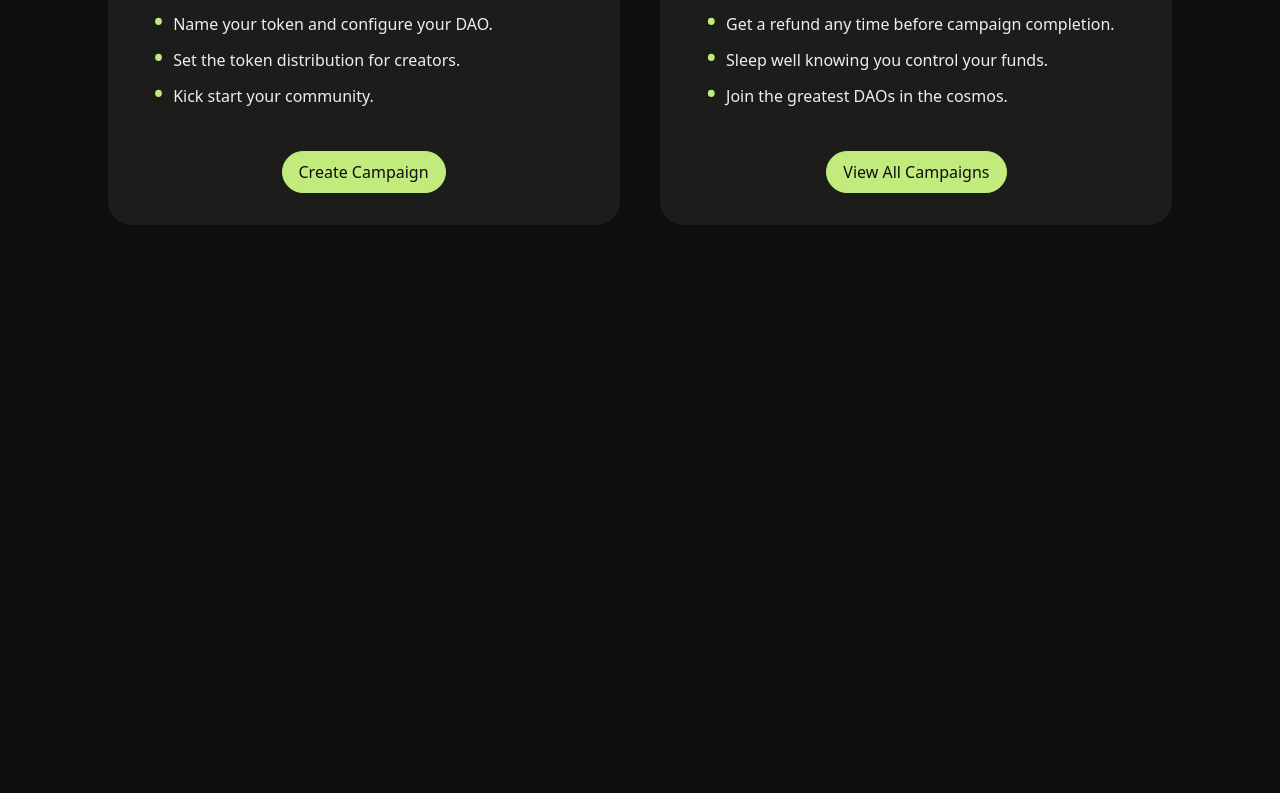
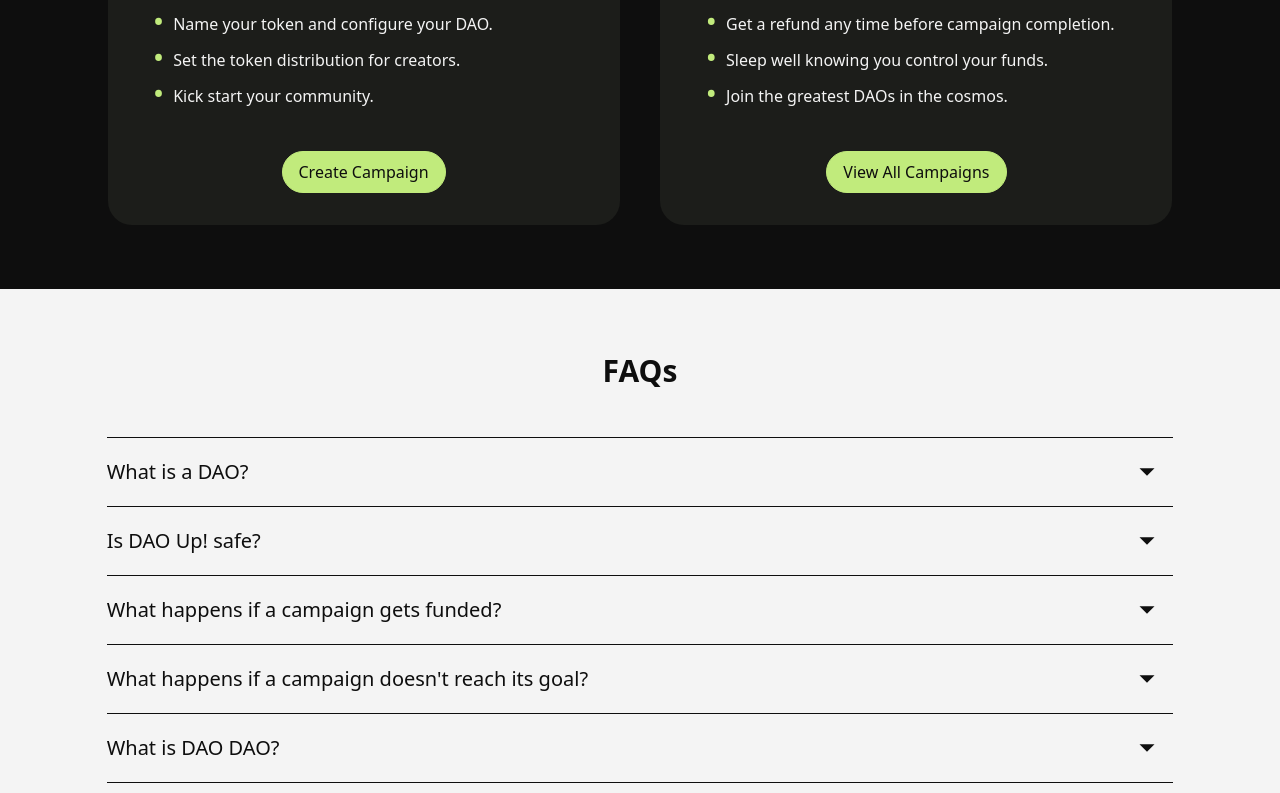
Before and after one commit to NoahSaso/dao-up, a Next.js app in the folder ui/: page / in a window 1280 px wide. Shown: the part 1295-2088 px from the top of the page. Before the commit the page ends 1584 px from the top, so only its background shows below. Built offline with nearby package versions, Linux system fonts and the light colour scheme.

Commit message:
faq done

```diff
--- a/ui/package.json
+++ b/ui/package.json
@@ -14,6 +14,7 @@
     "postcss": "^8.4.5",
     "react": "17.0.2",
     "react-dom": "17.0.2",
+    "react-icons": "^4.3.1",
     "sass": "^1.49.0",
     "sharp": "^0.29.3",
     "tailwindcss": "^3.0.18"
--- a/ui/pages/index.tsx
+++ b/ui/pages/index.tsx
@@ -1,7 +1,8 @@
 import cn from "classnames"
 import type { NextPage } from "next"
 import Image from "next/image"
-import { FC, ReactNode } from "react"
+import { FC, ReactNode, useState } from "react"
+import { GoTriangleDown } from "react-icons/go"
 
 import { ButtonLink } from "../components"
 
@@ -63,8 +64,69 @@ const Card: FC<CardProps> = ({
   </div>
 )
 
-const Home: NextPage = () => {
+interface FAQQuestionProps {
+  question: string
+  answer: string
+}
+const FAQQuestion: FC<FAQQuestionProps> = ({ question, answer }) => {
+  const [open, setOpen] = useState(false)
+
   return (
+    <div className={cn("py-5", "border-t border-dark last:border-b")}>
+      <div
+        className={cn(
+          "flex flex-row justify-between items-center",
+          "pr-4",
+          "cursor-pointer select-non"
+        )}
+        onClick={() => setOpen((o) => !o)}
+      >
+        <h2 className="font-medium text-xl pr-10">{question}</h2>
+        <GoTriangleDown
+          size={20}
+          className={cn("transition-all", {
+            "rotate-180": open,
+          })}
+        />
+      </div>
+      <p
+        className={cn(
+          "pl-4 pr-12 transition-all overflow-hidden max-h-0 my-0",
+          {
+            "max-h-max my-4": open,
+          }
+        )}
+      >
+        {answer}
+      </p>
+    </div>
+  )
+}
+
+const faqQAs = [
+  {
+    q: "What is a DAO?",
+    a: "DAO stands for Decentralized Autonomous Organization. DAOs reduce organizational overhead by extending the trust advantages of blockchain to community funding. They're used for everything from community art ownership to running entire stablecoins.",
+  },
+  {
+    q: "Is DAO Up! safe?",
+    a: "nah",
+  },
+  {
+    q: "What happens if a campaign gets funded?",
+    a: "everyone gets refunded",
+  },
+  {
+    q: "What happens if a campaign doesn't reach its goal?",
+    a: "cool stuff",
+  },
+  {
+    q: "What is DAO DAO?",
+    a: "The future.",
+  },
+]
+
+const Home: NextPage = () => (
   <>
     <CenteredColumn className="pt-5 text-center">
       <h1 className={cn("font-semibold", "text-4xl lg:text-5xl xl:text-6xl")}>
@@ -88,24 +150,22 @@ const Home: NextPage = () => {
 
     <CenteredColumn topSpace>
       <div className="w-full md:w-3/5">
-          <h2
-            className={cn("font-semibold", "text-2xl lg:text-3xl xl:text-4xl")}
-          >
+        <h2 className={cn("font-semibold", "text-2xl lg:text-3xl xl:text-4xl")}>
           What makes DAO Up! different?
         </h2>
 
         <p className={cn("mt-4 mb-10", "text-md lg:text-xl")}>
-            DAO Up! is a crowdfunding tool for communities. Refunds are
-            guaranteed if a project doesn&apos;t hit its funding goal, and
-            successful campaigns have their treasury transferred to a DAO
-            controlled by the backers.
+          DAO Up! is a crowdfunding tool for communities. Refunds are guaranteed
+          if a project doesn&apos;t hit its funding goal, and successful
+          campaigns have their treasury transferred to a DAO controlled by the
+          backers.
         </p>
 
         <ButtonLink href="/campaigns" label="View All Campaigns" />
       </div>
     </CenteredColumn>
 
-      <CenteredColumn topSpace>
+    <CenteredColumn topSpace className="pb-16">
       <h2
         className={cn(
           "font-semibold text-center",
@@ -149,8 +209,19 @@ const Home: NextPage = () => {
         />
       </div>
     </CenteredColumn>
+
+    <div className="bg-light py-16 text-dark">
+      <CenteredColumn>
+        <h1 className="text-center font-semibold text-3xl pb-12">FAQs</h1>
+
+        <div className="flex flex-col justify-start items-stretch">
+          {faqQAs.map(({ q, a }) => (
+            <FAQQuestion key={q} question={q} answer={a} />
+          ))}
+        </div>
+      </CenteredColumn>
+    </div>
   </>
 )
-}
 
 export default Home
--- a/ui/styles/globals.scss
+++ b/ui/styles/globals.scss
@@ -8,10 +8,6 @@ body,
   min-height: 100%;
   color: theme("colors.light");
   background-color: theme("colors.dark");
-}
-
-#__next {
-  padding-bottom: 4rem;
 }
 
 a {
--- a/ui/tailwind.config.js
+++ b/ui/tailwind.config.js
@@ -11,9 +11,10 @@ module.exports = {
       sans: ["DM Sans", ...fontFamily.sans],
     },
     colors: {
+      light: "#f4f4f4",
+      dark: "#0e0e0e",
       green: "#c1eb7c",
-      light: "#eeeeee",
-      dark: "#0e0e0e",
+      orange: "#daa27a",
       card: "#1c1d1a",
     },
   },
```
Also changed, not shown: 1 other file (tests, documents, lock files or other folders). Lines whose indentation alone changed are shown as unchanged.
